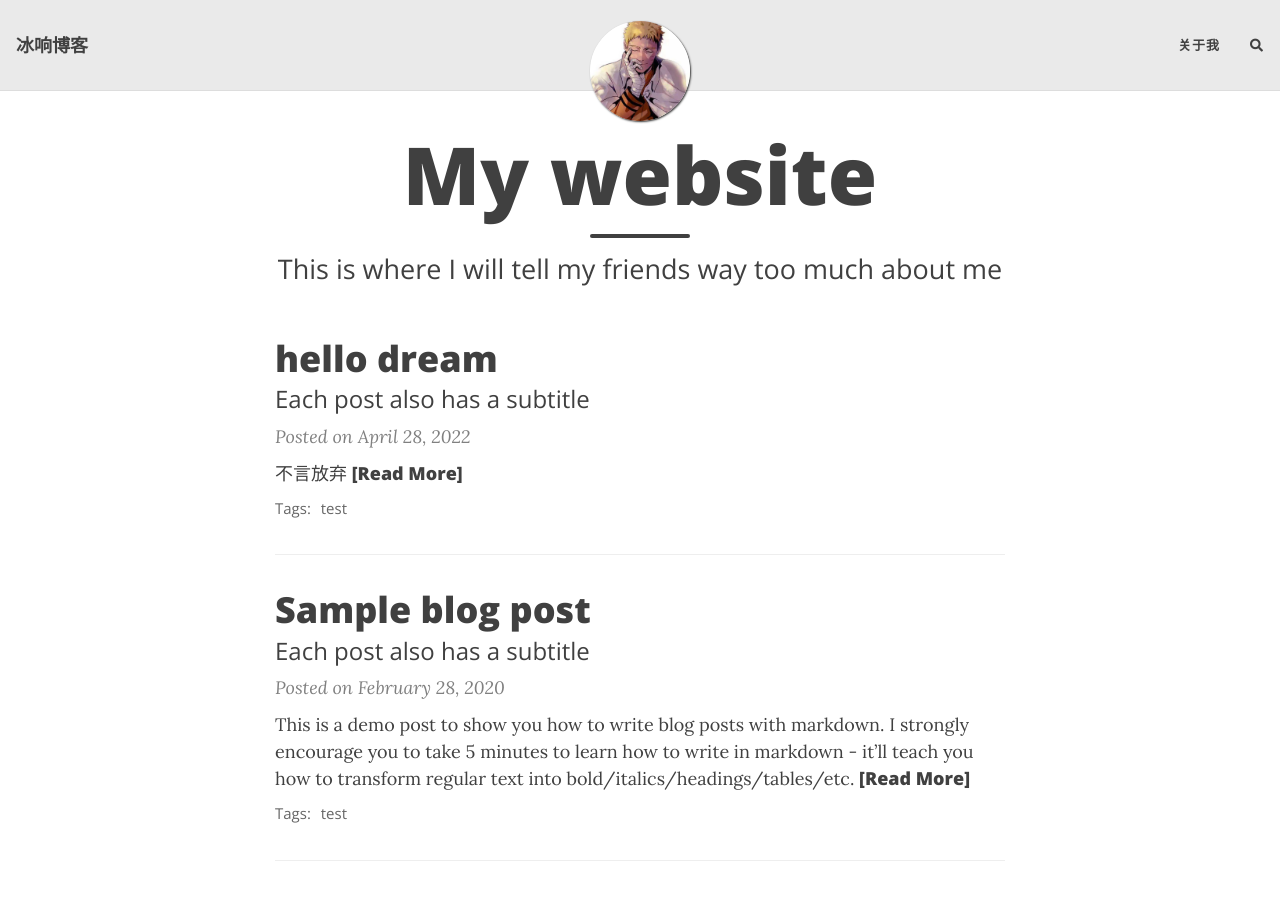
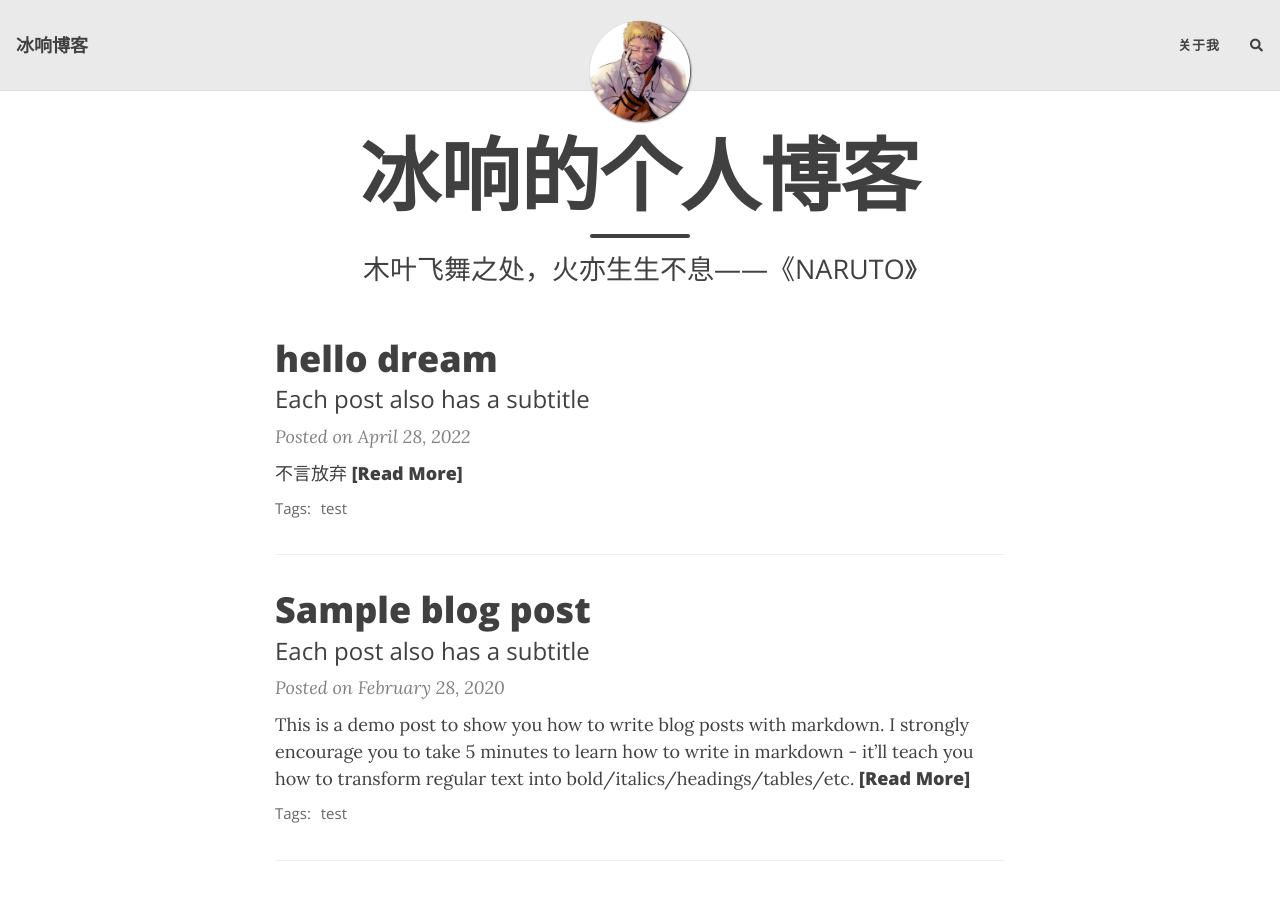
Before and after one commit to violet-ff1/blog, a Jekyll site: the page built from index.html, in a window 1280 px wide and 900 px high. Built offline with Jekyll 4.4.1, drawn with Linux system fonts in a browser that asks for light colours; nearby versions of some CDN libraries; the list of posts is cut into pages by our own code; comment, search, counter and statistics services are not loaded.

Commit message:
Update index.html

```diff
--- a/index.html
+++ b/index.html
@@ -1,5 +1,5 @@
 ---
 layout: home
-title: My website
-subtitle: This is where I will tell my friends way too much about me
+title: 冰响的个人博客
+subtitle: 木叶飞舞之处，火亦生生不息——《NARUTO》
 ---
```
